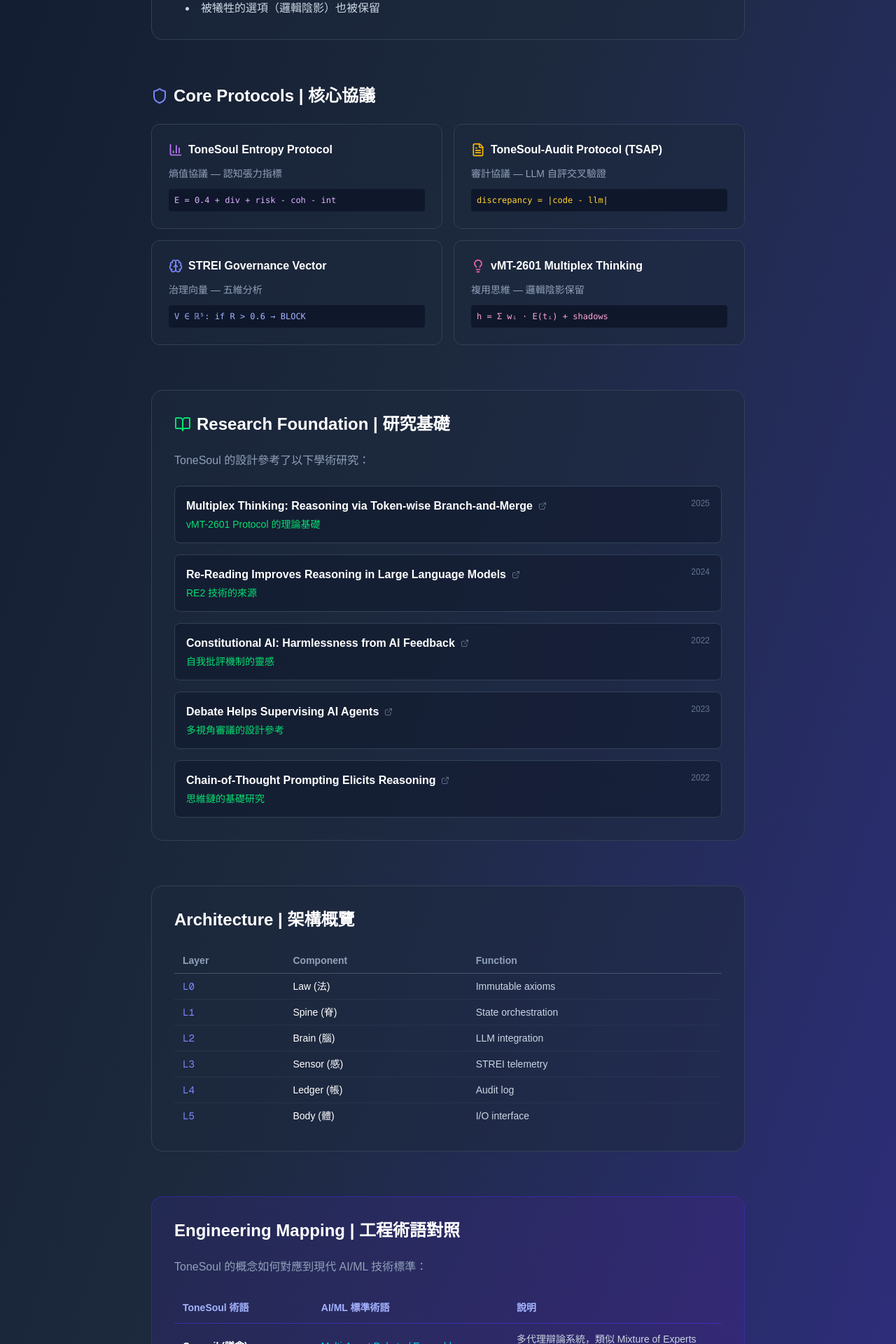
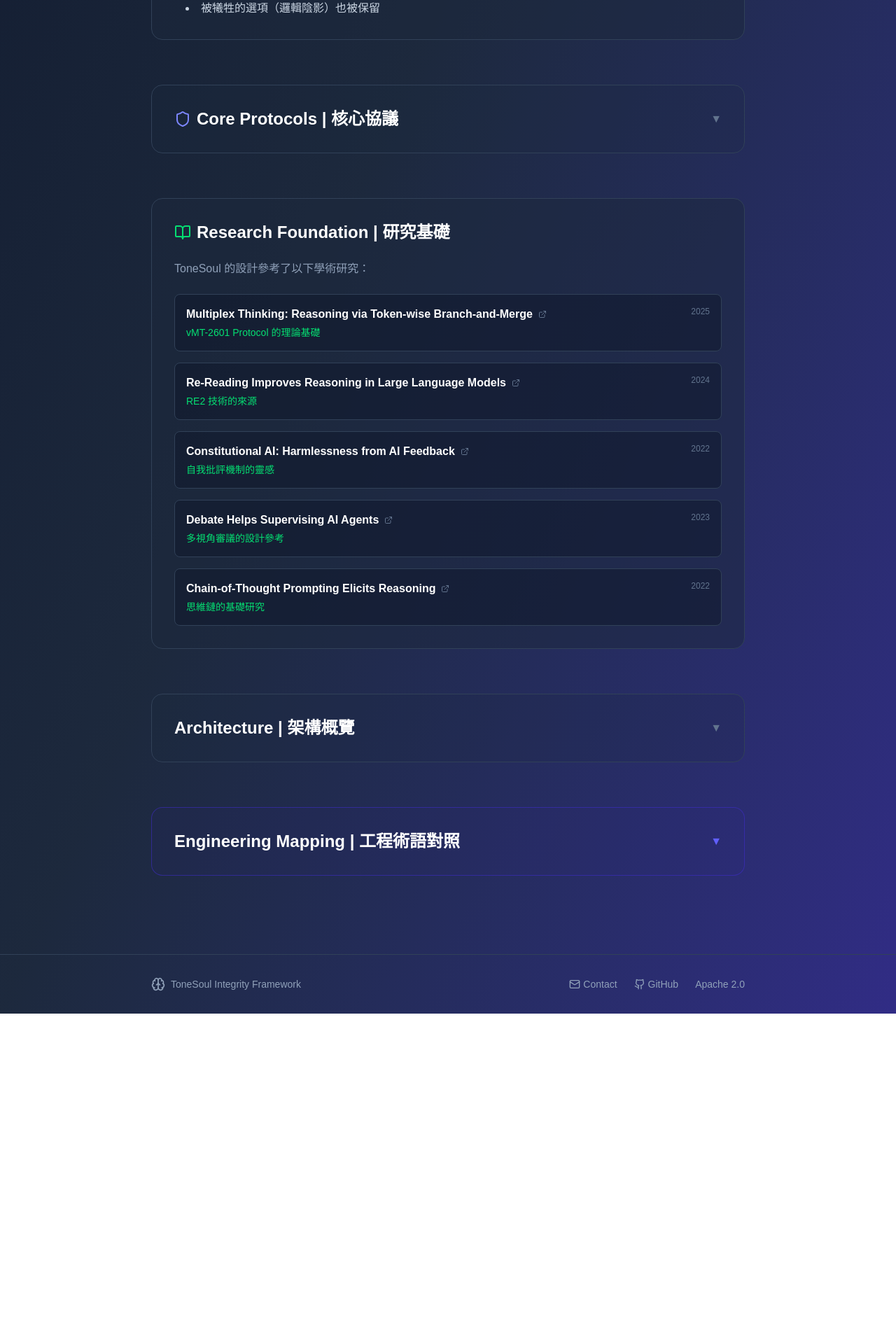
Before and after one commit to huangfanwei25-lang/tonesoul52, a Next.js app in the folder apps/web/: page /docs in a window 1280 px wide. Shown: the part 1480-3400 px from the top of the page at 70% size. After the commit the page ends 2928 px from the top, so only its background shows below. Built offline with nearby package versions, Linux system fonts and the light colour scheme.

Commit message:
style(docs): hide technical details in collapsible sections

```diff
--- a/apps/web/src/app/docs/page.tsx
+++ b/apps/web/src/app/docs/page.tsx
@@ -8,7 +8,7 @@ const jsonLd = {
     "name": "ToneSoul Integrity Framework",
     "alternateName": ["語魂系統", "ToneSoul", "TSAP", "ToneSoul-Audit Protocol"],
     "description": "A governance middleware for auditable, self-correcting AI agents. Implements STREI vector analysis, multi-perspective deliberation, and entropy-based tension metrics.",
-    "codeRepository": "https://github.com/Fan1234-1/ToneSoul-Architecture-Engine",
+    "codeRepository": "https://github.com/Fan1234-1/tonesoul52",
     "programmingLanguage": ["TypeScript", "Python"],
     "applicationCategory": "AI Governance",
     "license": "https://opensource.org/licenses/Apache-2.0",
@@ -70,7 +70,7 @@ export default function DocsPage() {
                         </div>
                         <nav className="flex gap-6 text-sm">
                             <Link href="/" className="text-slate-300 hover:text-white transition-colors">App</Link>
-                            <a href="https://github.com/Fan1234-1/ToneSoul-Architecture-Engine" target="_blank" rel="noopener" className="flex items-center gap-1 text-slate-300 hover:text-white">
+                            <a href="https://github.com/Fan1234-1/tonesoul52" target="_blank" rel="noopener" className="flex items-center gap-1 text-slate-300 hover:text-white">
                                 <Github className="w-4 h-4" /> GitHub
                             </a>
                         </nav>
@@ -145,7 +145,7 @@ export default function DocsPage() {
                             <a href="mailto:xsw123zaq@gmail.com" className="flex items-center gap-2 px-4 py-2 bg-slate-700 hover:bg-slate-600 rounded-lg transition-colors">
                                 <Mail className="w-4 h-4" /> xsw123zaq@gmail.com
                             </a>
-                            <a href="https://github.com/Fan1234-1/ToneSoul-Architecture-Engine" target="_blank" rel="noopener" className="flex items-center gap-2 px-4 py-2 bg-slate-700 hover:bg-slate-600 rounded-lg transition-colors">
+                            <a href="https://github.com/Fan1234-1/tonesoul52" target="_blank" rel="noopener" className="flex items-center gap-2 px-4 py-2 bg-slate-700 hover:bg-slate-600 rounded-lg transition-colors">
                                 <Github className="w-4 h-4" /> GitHub Repository
                             </a>
                         </div>
@@ -177,11 +177,15 @@ export default function DocsPage() {
                     </section>
 
                     {/* Core Protocols */}
-                    <section>
-                        <h2 className="text-2xl font-bold mb-6 flex items-center gap-2">
+                    <details className="group border border-slate-700 rounded-2xl overflow-hidden bg-slate-800/20">
+                        <summary className="list-none cursor-pointer p-8 flex items-center justify-between hover:bg-slate-800/40 transition-colors">
+                            <h2 className="text-2xl font-bold flex items-center gap-2">
                                 <Shield className="w-6 h-6 text-indigo-400" />
                                 Core Protocols | 核心協議
                             </h2>
+                            <span className="text-slate-500 group-open:rotate-180 transition-transform">▼</span>
+                        </summary>
+                        <div className="p-8 pt-0">
                             <div className="grid md:grid-cols-2 gap-4">
                                 <div className="bg-slate-800/50 border border-slate-700 rounded-xl p-6">
                                     <div className="flex items-center gap-2 mb-3">
@@ -224,7 +228,8 @@ export default function DocsPage() {
                                     </code>
                                 </div>
                             </div>
-                    </section>
+                        </div>
+                    </details>
 
                     {/* Research Papers */}
                     <section className="bg-slate-800/50 border border-slate-700 rounded-2xl p-8">
@@ -258,8 +263,12 @@ export default function DocsPage() {
                     </section>
 
                     {/* Architecture Quick View */}
-                    <section className="bg-slate-800/50 border border-slate-700 rounded-2xl p-8">
-                        <h2 className="text-2xl font-bold mb-6">Architecture | 架構概覽</h2>
+                    <details className="group border border-slate-700 rounded-2xl overflow-hidden bg-slate-800/20">
+                        <summary className="list-none cursor-pointer p-8 flex items-center justify-between hover:bg-slate-800/40 transition-colors">
+                            <h2 className="text-2xl font-bold">Architecture | 架構概覽</h2>
+                            <span className="text-slate-500 group-open:rotate-180 transition-transform">▼</span>
+                        </summary>
+                        <div className="p-8 pt-0">
                             <div className="overflow-x-auto">
                                 <table className="w-full text-sm">
                                     <thead>
@@ -279,11 +288,16 @@ export default function DocsPage() {
                                     </tbody>
                                 </table>
                             </div>
-                    </section>
+                        </div>
+                    </details>
 
                     {/* Engineering Terminology Mapping */}
-                    <section className="bg-gradient-to-br from-indigo-900/30 to-purple-900/30 border border-indigo-700/50 rounded-2xl p-8">
-                        <h2 className="text-2xl font-bold mb-6">Engineering Mapping | 工程術語對照</h2>
+                    <details className="group border border-indigo-700/50 rounded-2xl overflow-hidden bg-indigo-900/10">
+                        <summary className="list-none cursor-pointer p-8 flex items-center justify-between hover:bg-indigo-900/30 transition-colors">
+                            <h2 className="text-2xl font-bold">Engineering Mapping | 工程術語對照</h2>
+                            <span className="text-indigo-500 group-open:rotate-180 transition-transform">▼</span>
+                        </summary>
+                        <div className="p-8 pt-0">
                             <p className="text-slate-400 mb-6">ToneSoul 的概念如何對應到現代 AI/ML 技術標準：</p>
                             <div className="overflow-x-auto">
                                 <table className="w-full text-sm">
@@ -338,7 +352,8 @@ export default function DocsPage() {
                                     </tbody>
                                 </table>
                             </div>
-                    </section>
+                        </div>
+                    </details>
 
                 </main>
 
@@ -353,7 +368,7 @@ export default function DocsPage() {
                             <a href="mailto:xsw123zaq@gmail.com" className="hover:text-white flex items-center gap-1">
                                 <Mail className="w-4 h-4" /> Contact
                             </a>
-                            <a href="https://github.com/Fan1234-1/ToneSoul-Architecture-Engine" target="_blank" rel="noopener" className="hover:text-white flex items-center gap-1">
+                            <a href="https://github.com/Fan1234-1/tonesoul52" target="_blank" rel="noopener" className="hover:text-white flex items-center gap-1">
                                 <Github className="w-4 h-4" /> GitHub
                             </a>
                             <span>Apache 2.0</span>
```
Lines whose indentation alone changed are shown as unchanged.
